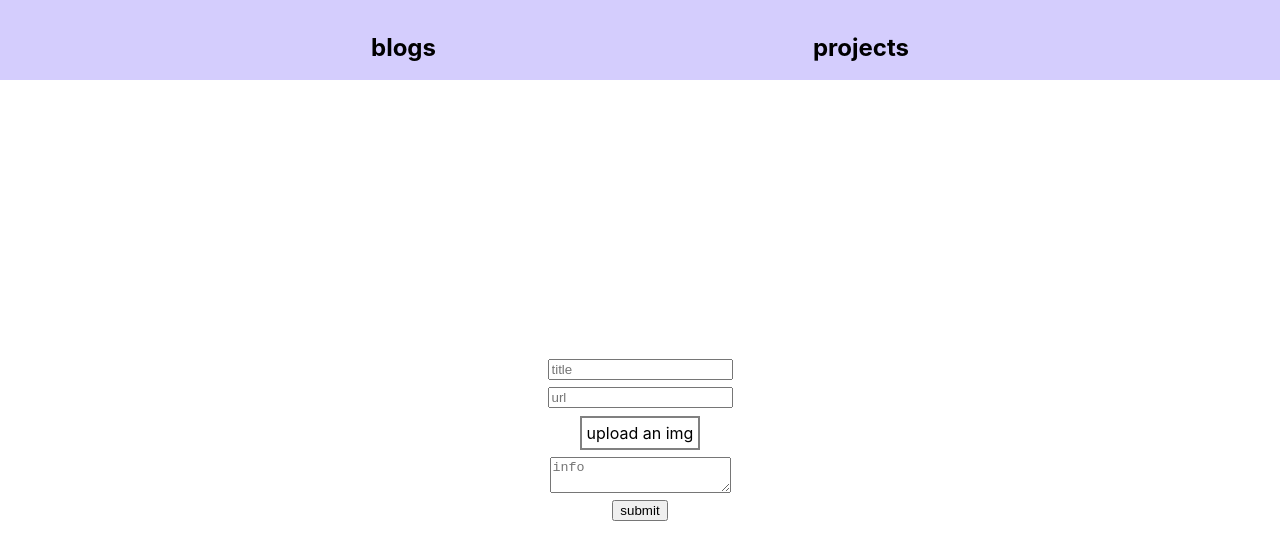
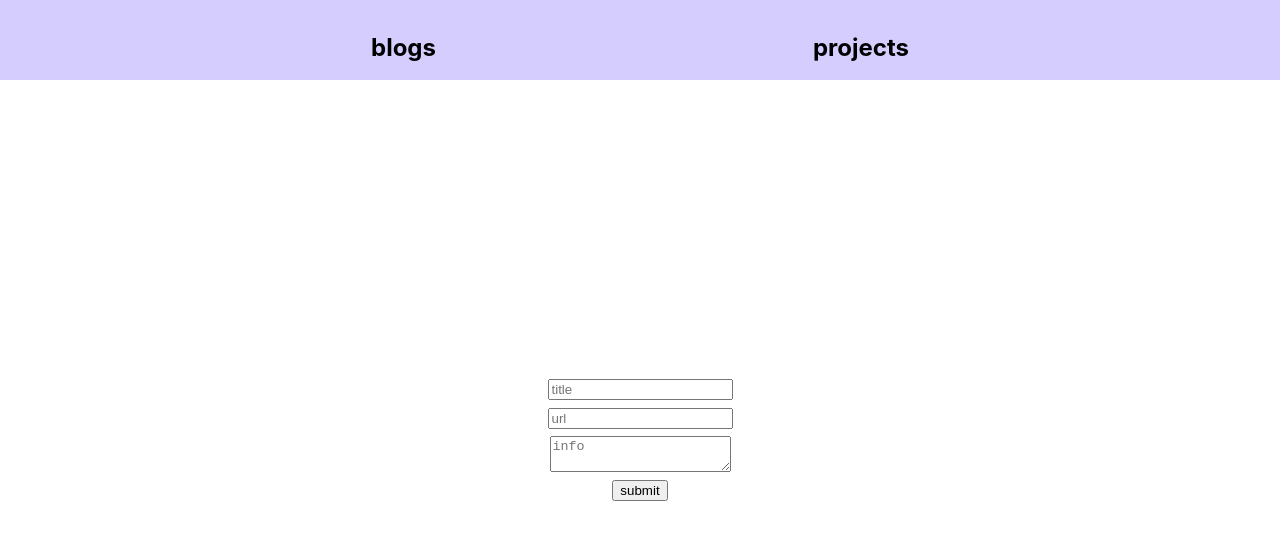
Before and after one commit to rouqaya-abdulhaq/rouqaya-abdulhaq-admin, a React (Create React App) app: page /addProject in a window 1280 px wide. Shown: the top 560 px of the page. Built offline with nearby package versions, Linux system fonts and the light colour scheme.

Commit message:
commented img input jsx code

```diff
--- a/src/containers/projectForm/projectForm.js
+++ b/src/containers/projectForm/projectForm.js
@@ -100,13 +100,13 @@ class AddProject extends React.Component{
                     <input placeholder="url" onChange={(event)=>this.onChangeUrl(event.target.value)}
                         value={this.state.project.url || ""}>
                     </input>
-                    <input type="file" accept="image/x-png,image/gif,image/jpeg" id="img"
+                    {/* <input type="file" accept="image/x-png,image/gif,image/jpeg" id="img"
                         onChange={(event)=>{
                             this.onChangeImgUrl(event.target.files[0]);
                         }}
                         value={this.state.project.imgUrl || ""}>
-                    </input>
-                    <label htmlFor="img">upload an img</label>
+                    </input> */}
+                    {/* <label htmlFor="img">upload an img</label> */}
                     <textarea placeholder="info" onChange={(event)=>this.onChangeInfo(event.target.value)}
                         value={this.state.project.info || ""}>
                     </textarea>
```
